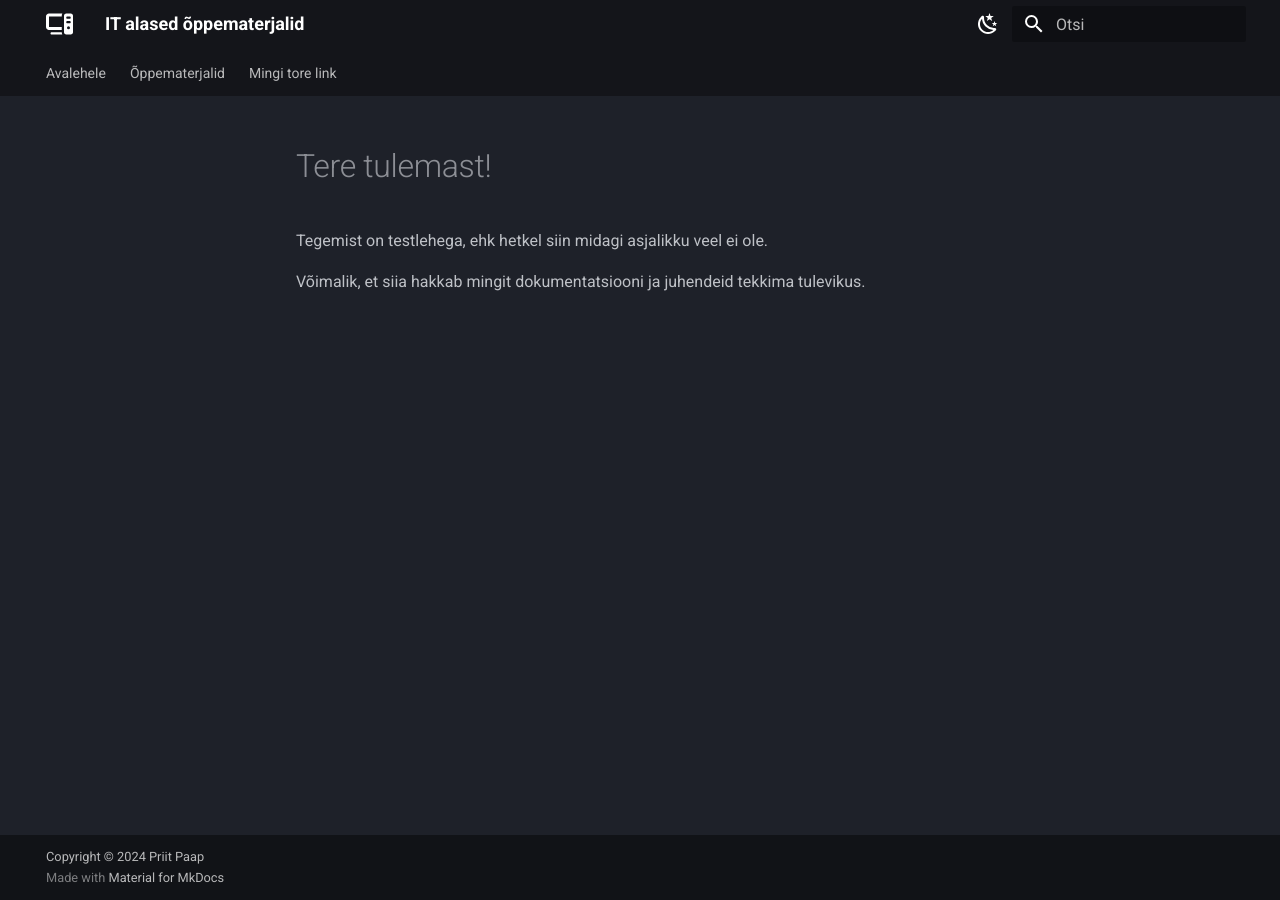
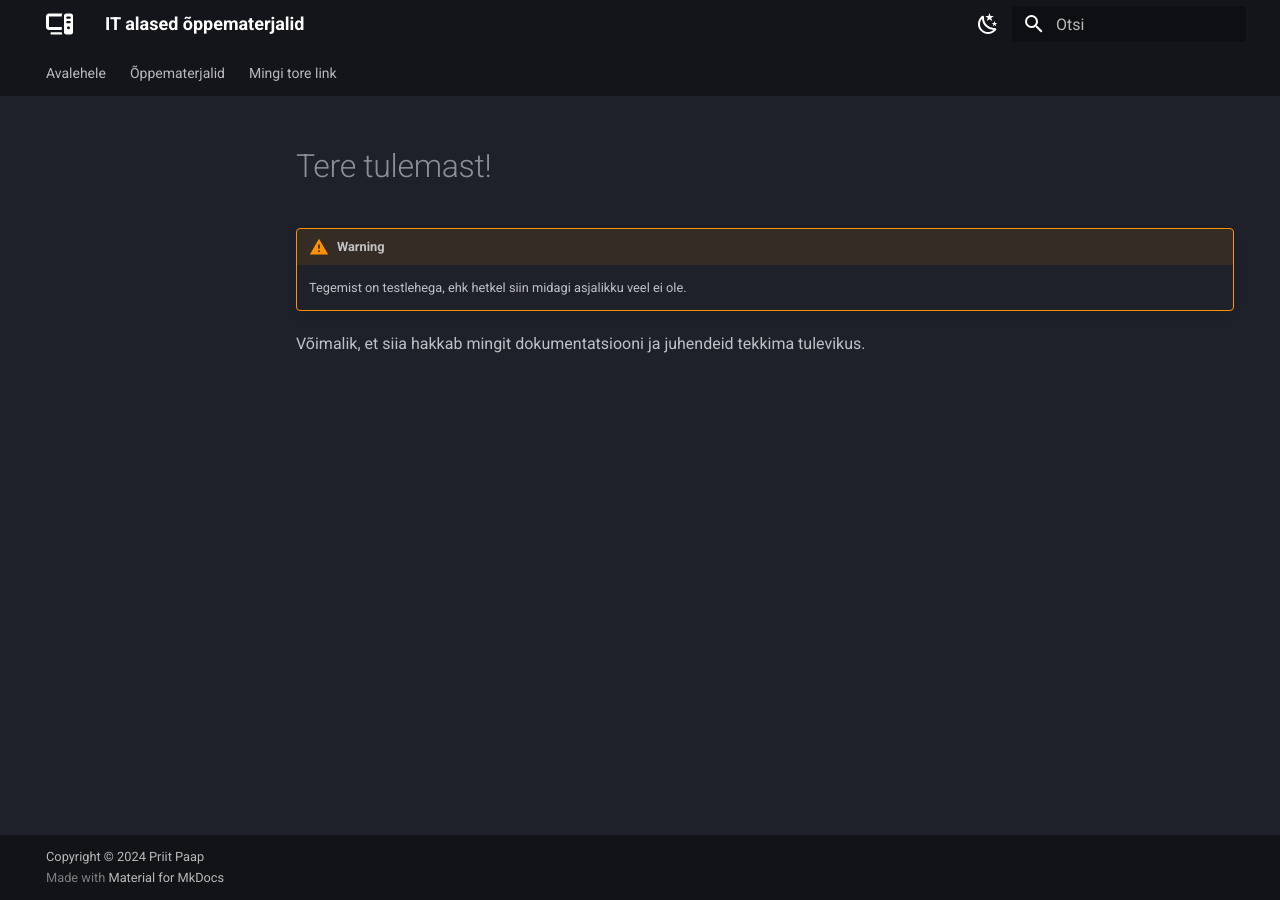
Before and after one commit to priitpaap/priitpaap.github.io, an MkDocs documentation site: the page built from docs/index.md, in a window 1280 px wide. Built offline with MkDocs 1.6.1 and Material for MkDocs 9.7.7, drawn with Linux system fonts in a browser that asks for light colours.

Commit message:
Avaleht uuendatud

```diff
--- a/docs/index.md
+++ b/docs/index.md
@@ -1,5 +1,6 @@
 # Tere tulemast!
 
-Tegemist on testlehega, ehk hetkel siin midagi asjalikku veel ei ole.
+!!! warning
+    Tegemist on testlehega, ehk hetkel siin midagi asjalikku veel ei ole.
 
 Võimalik, et siia hakkab mingit dokumentatsiooni ja juhendeid tekkima tulevikus.
```
